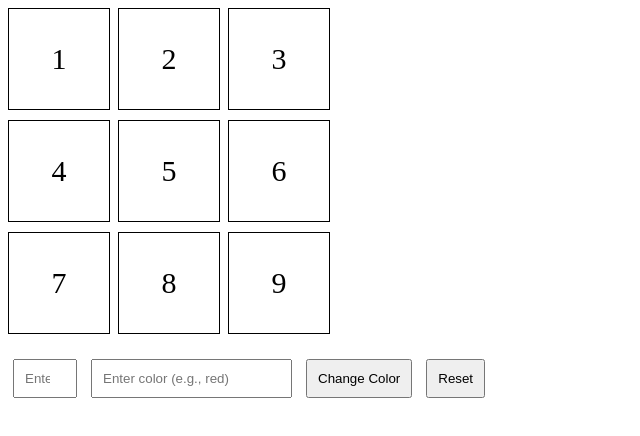
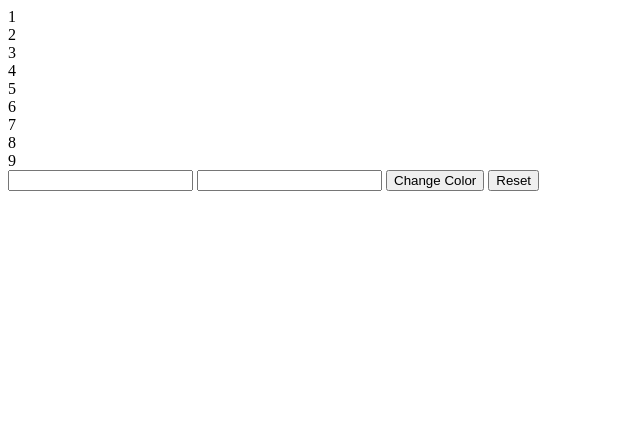
Before and after one commit to acciojob/Replit-Asian-Paints-https-ab, a website: page main.html in a window 1280 px wide. Shown: the whole page, without its empty margins (0-640 px from the left). Drawn offline with Linux system fonts and the light colour scheme.

Commit message:
created a submission

```diff
--- a/main.html
+++ b/main.html
@@ -8,7 +8,7 @@
 
 <body>
 	<!-- the entire body must be written by student -->
-	<div id="grid-container">
+	<div class="grid-container">
 		<div class="grid-item" id="1">1</div>
 		<div class="grid-item" id="2">2</div>
 		<div class="grid-item" id="3">3</div>
@@ -21,8 +21,8 @@
 	</div>
 
 	<div id="controls">
-	    <input type="number" id="block_id" placeholder="Enter block ID (1-9)" min="1" max="9" />
-	    <input type="text" id="colour_id" placeholder="Enter color (e.g., red)" />
+	    <input id="block_id"/>
+	    <input id="colour_id"/>
 	    <button id="change_button">Change Color</button>
 	    <button id="reset_button">Reset</button>
 	</div>
--- a/styles.css
+++ b/styles.css
@@ -1,12 +1,12 @@
 /*  your css code here. If applicable */
-#grid-container {
+/* #grid-container {
 	display: grid;
 	grid-template-columns: repeat(3, 100px);
 	grid-gap: 10px;
 	margin-bottom: 20px;
-}
+} */
 
-.grid-item {
+/* .grid-item {
 	width: 100px;
 	height: 100px;
 	text-align: center;
@@ -15,13 +15,13 @@
 	font-size: 30px;
 	background-color: transparent;
 	transition: background-color 0.3s;
-}
+} */
 
-#controls {
+/* #controls {
 	margin-bottom: 10px;
-}
+} */
 
-input, button {
+/* input, button {
 	margin: 5px;
 	padding: 10px;
-}
+} */
```
